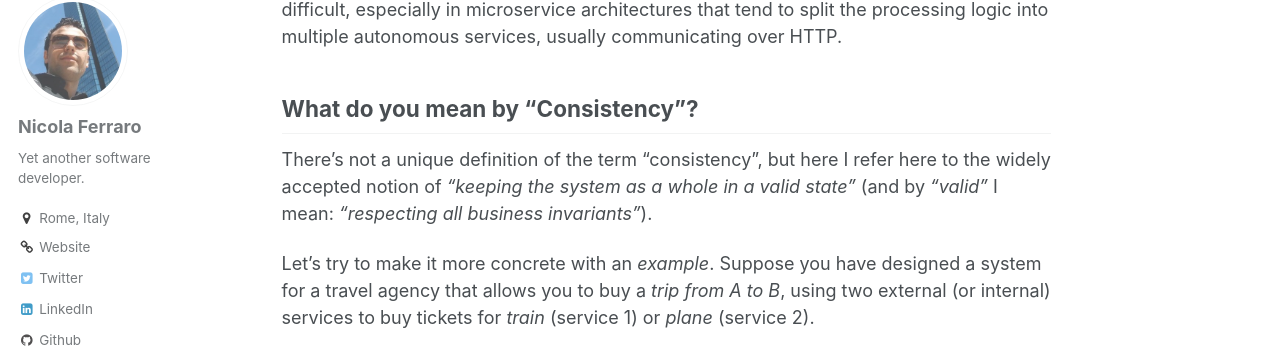
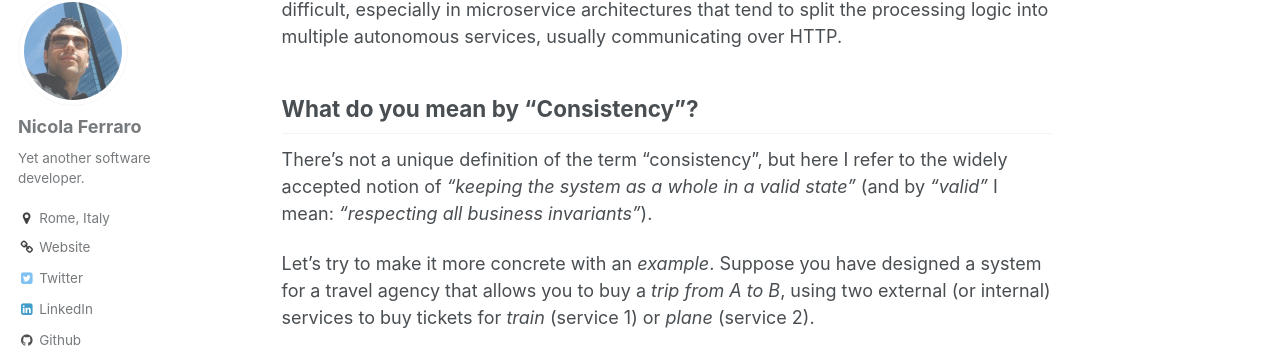
Before and after one commit to nicolaferraro/nicolaferraro.github.io, a Jekyll site: the page built from _posts/2018-04-25-saga-pattern-in-apache-camel.md, in a window 1280 px wide and 900 px high, scrolled down 634 px. Shown: the part 111-459 px from the top of the window. Built offline with Jekyll 4.4.1, drawn with Linux system fonts in a browser that asks for light colours; comment, search, counter and statistics services are not loaded.

Commit message:
Fix typo

```diff
--- a/_posts/2018-04-25-saga-pattern-in-apache-camel.md
+++ b/_posts/2018-04-25-saga-pattern-in-apache-camel.md
@@ -21,7 +21,7 @@ logic into multiple autonomous services, usually communicating over HTTP.
 
 ## What do you mean by "Consistency"?
 
-There's not a unique definition of the term "consistency", but here I refer here to the widely accepted notion of
+There's not a unique definition of the term "consistency", but here I refer to the widely accepted notion of
 *"keeping the system as a whole in a valid state"* (and by *"valid"* I mean: *"respecting all business invariants"*).
 
 Let's try to make it more concrete with an *example*. Suppose you have designed a system for a travel agency
```
Also changed, not shown: other parts of _posts/2018-04-25-saga-pattern-in-apache-camel.md (+1 -1 lines).
